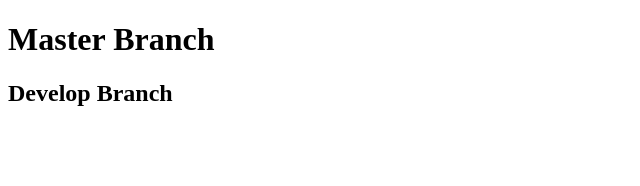
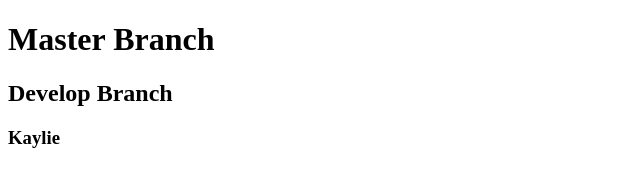
Before and after one commit to mckeekaylie/teamGit, a plain HTML site: page index.html in a window 1280 px wide. Shown: the full height of the page, 0-640 px from the left. Drawn offline with Linux system fonts and the light colour scheme.

Commit message:
kaylie's branch

```diff
--- a/index.html
+++ b/index.html
@@ -8,5 +8,6 @@
 <body>
     <h1>Master Branch</h1>
     <h2>Develop Branch</h2>
+    <h3>Kaylie</h3>
 </body>
 </html>
```
